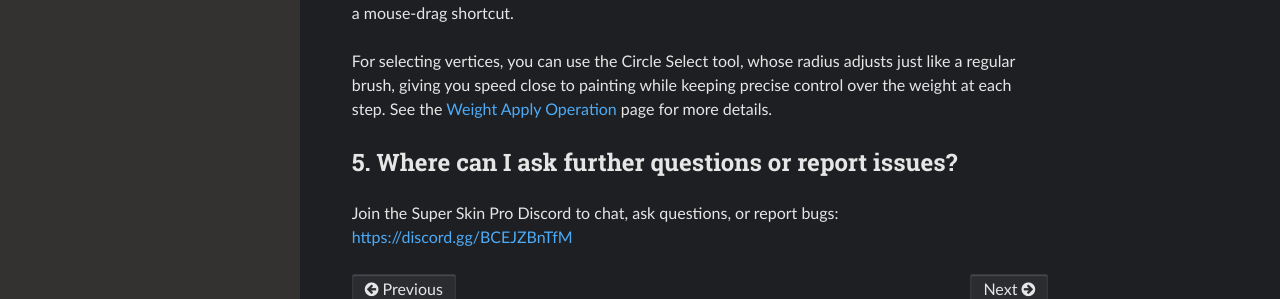
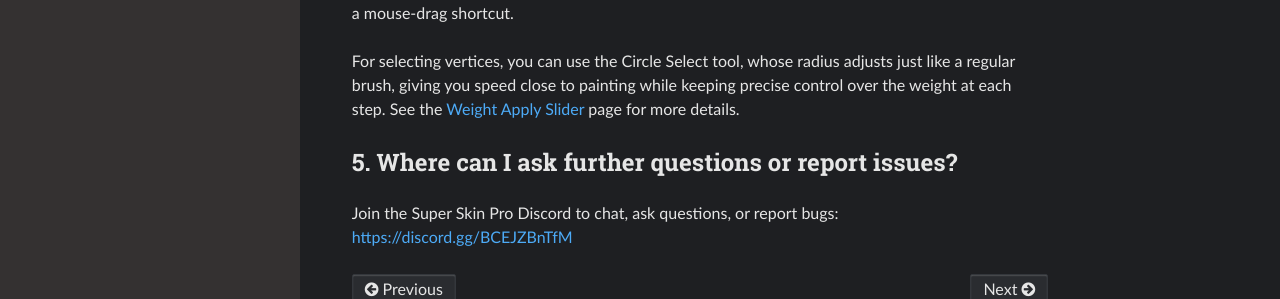
Before and after one commit to tonmaiart/superskinpro-docs, an MkDocs documentation site: the page built from docs/faq.md, in a window 1280 px wide and 1369 px high. Shown: the part 966-1265 px from the top of the window. Built offline with MkDocs 1.6.1, drawn with Linux system fonts in a browser that asks for light colours; nearby versions of some CDN libraries.

Commit message:
Fix broken operation.md link in FAQ
Co-Authored-By: Claude Opus 5.5 <noreply@anthropic.com>

```diff
--- a/docs/faq.md
+++ b/docs/faq.md
@@ -24,7 +24,7 @@ See [Clean-up Layer Data](bindmesh.md) for more details.
 
 Super Skin Pro doesn't use Blender's native Weight Paint Mode brush system directly. Instead it follows a **select vertices first, then adjust weight** approach through the Apply Weight tools: Add Weight, Scale Weight, Smooth Weight, and Sharpen Weight — adjustable either via the UI slider or a mouse-drag shortcut.
 
-For selecting vertices, you can use the Circle Select tool, whose radius adjusts just like a regular brush, giving you speed close to painting while keeping precise control over the weight at each step. See the [Weight Apply Operation](operation.md) page for more details.
+For selecting vertices, you can use the Circle Select tool, whose radius adjusts just like a regular brush, giving you speed close to painting while keeping precise control over the weight at each step. See the [Weight Apply Slider](edit_tools.md#weight-apply-slider) page for more details.
 
 ## 5. Where can I ask further questions or report issues?
 
```
